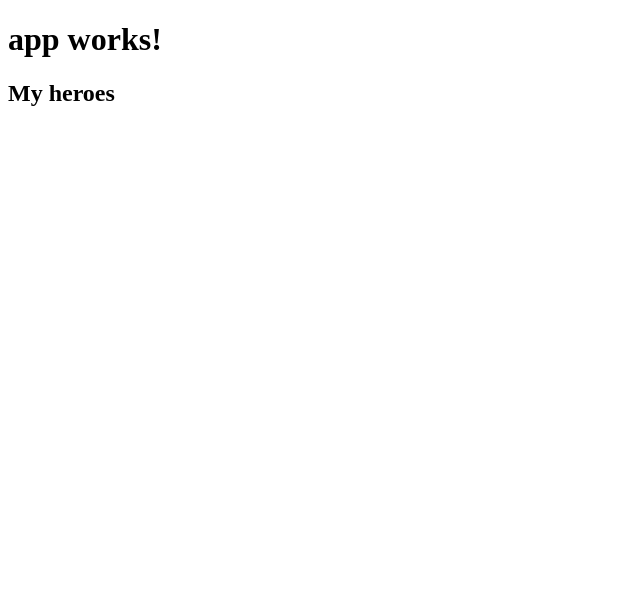
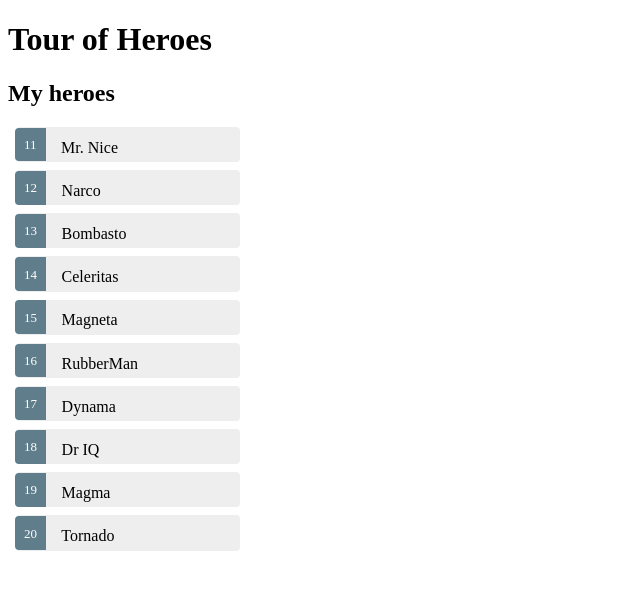
Before and after one commit to tonysong185/angular-tour-of-heroes, an Angular app: page / in a window 1280 px wide. Shown: the top 590 px of the page, without its empty margins (0-640 px from the left). Built offline with nearby package versions, Linux system fonts and the light colour scheme.

Commit message:
Add miss file.

```diff
--- a/src/app/app.component.css
+++ b/src/app/app.component.css
@@ -0,0 +1,47 @@
+.selected {
+  background-color: #CFD8DC !important;
+  color: white;
+}
+.heroes {
+  margin: 0 0 2em 0;
+  list-style-type: none;
+  padding: 0;
+  width: 15em;
+}
+.heroes li {
+  cursor: pointer;
+  position: relative;
+  left: 0;
+  background-color: #EEE;
+  margin: .5em;
+  padding: .3em 0;
+  height: 1.6em;
+  border-radius: 4px;
+}
+.heroes li.selected:hover {
+  background-color: #BBD8DC !important;
+  color: white;
+}
+.heroes li:hover {
+  color: #607D8B;
+  background-color: #DDD;
+  left: .1em;
+}
+.heroes .text {
+  position: relative;
+  top: -3px;
+}
+.heroes .badge {
+  display: inline-block;
+  font-size: small;
+  color: white;
+  padding: 0.8em 0.7em 0 0.7em;
+  background-color: #607D8B;
+  line-height: 1em;
+  position: relative;
+  left: -1px;
+  top: -4px;
+  height: 1.8em;
+  margin-right: .8em;
+  border-radius: 4px 0 0 4px;
+}
--- a/src/app/app.component.ts
+++ b/src/app/app.component.ts
@@ -1,10 +1,35 @@
 import { Component } from '@angular/core';
+
+export class Hero {
+  id: number;
+  name: string;
+}
+
+const HEROES: Hero[] = [
+  { id: 11, name: 'Mr. Nice' },
+  { id: 12, name: 'Narco' },
+  { id: 13, name: 'Bombasto' },
+  { id: 14, name: 'Celeritas' },
+  { id: 15, name: 'Magneta' },
+  { id: 16, name: 'RubberMan' },
+  { id: 17, name: 'Dynama' },
+  { id: 18, name: 'Dr IQ' },
+  { id: 19, name: 'Magma' },
+  { id: 20, name: 'Tornado' }
+];
 
 @Component({
   selector: 'app-root',
   templateUrl: './app.component.html',
   styleUrls: ['./app.component.css']
 })
+
 export class AppComponent {
-  title = 'app works!';
+  title = 'Tour of Heroes';
+  heroes = HEROES;
+  selectedHero: Hero;
+
+  onSelect(hero: Hero): void {
+    this.selectedHero = hero;
+  }
 }
```
